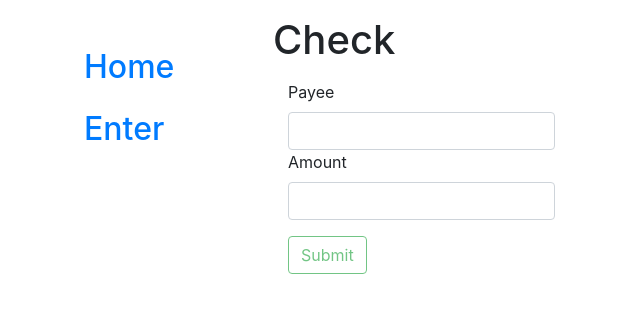
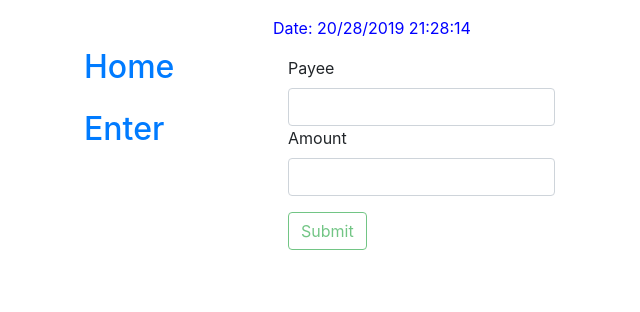
Before and after one commit to cembosaurus/Assessment_4, an Angular app in the folder SPA/: page /form in a window 1280 px wide. Shown: the top 312 px of the page, without its empty margins (17-657 px from the left). Built offline with nearby package versions, Linux system fonts and the light colour scheme.

Commit message:
21052019

```diff
--- a/SPA/src/app/form/form.component.css
+++ b/SPA/src/app/form/form.component.css
@@ -0,0 +1,3 @@
+.bb {
+    color: blue;
+}
--- a/SPA/src/app/form/form.component.html
+++ b/SPA/src/app/form/form.component.html
@@ -1,5 +1,5 @@
 <div class="container">
-    <h1>Check</h1>
+    <p class="bb">Date: {{now  | date:'dd/mm/yyy HH:mm:ss'}}</p>
     <form id="formCheck" class="col-sm-4 mt-3" #checkForm="ngForm" (ngSubmit)="submitCheck()">
         <label for="payee">Payee</label>
         <input #name="ngModel" id="payee" class="form-control" name="payee" rows="6" [(ngModel)]="check.payee" required minlength="3" maxlength="20" pattern="[a-zA-Z]*">
--- a/SPA/src/app/form/form.component.ts
+++ b/SPA/src/app/form/form.component.ts
@@ -12,12 +12,18 @@ import { markParentViewsForCheckProjectedViews } from '@angular/core/src/view/ut
 })
 export class FormComponent implements OnInit {
 
+  now: Date = new Date();
+
   check: Check;
   date: Date;
   test: string;
 
 
   constructor(private apiService: ApiService, private router: Router) {
+
+    setInterval(() => {
+      this.now = new Date();
+    }, 1);
 
     this.check = new Check();
 
```
